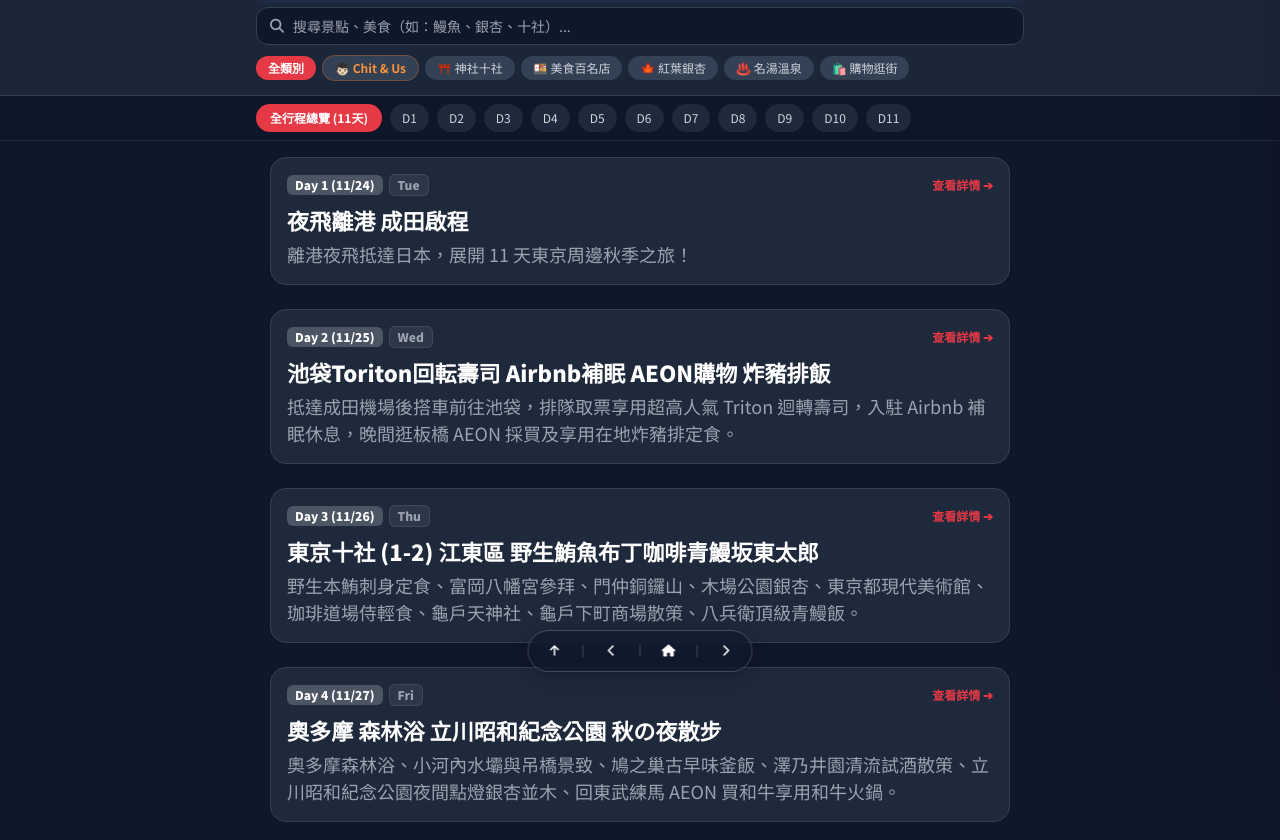
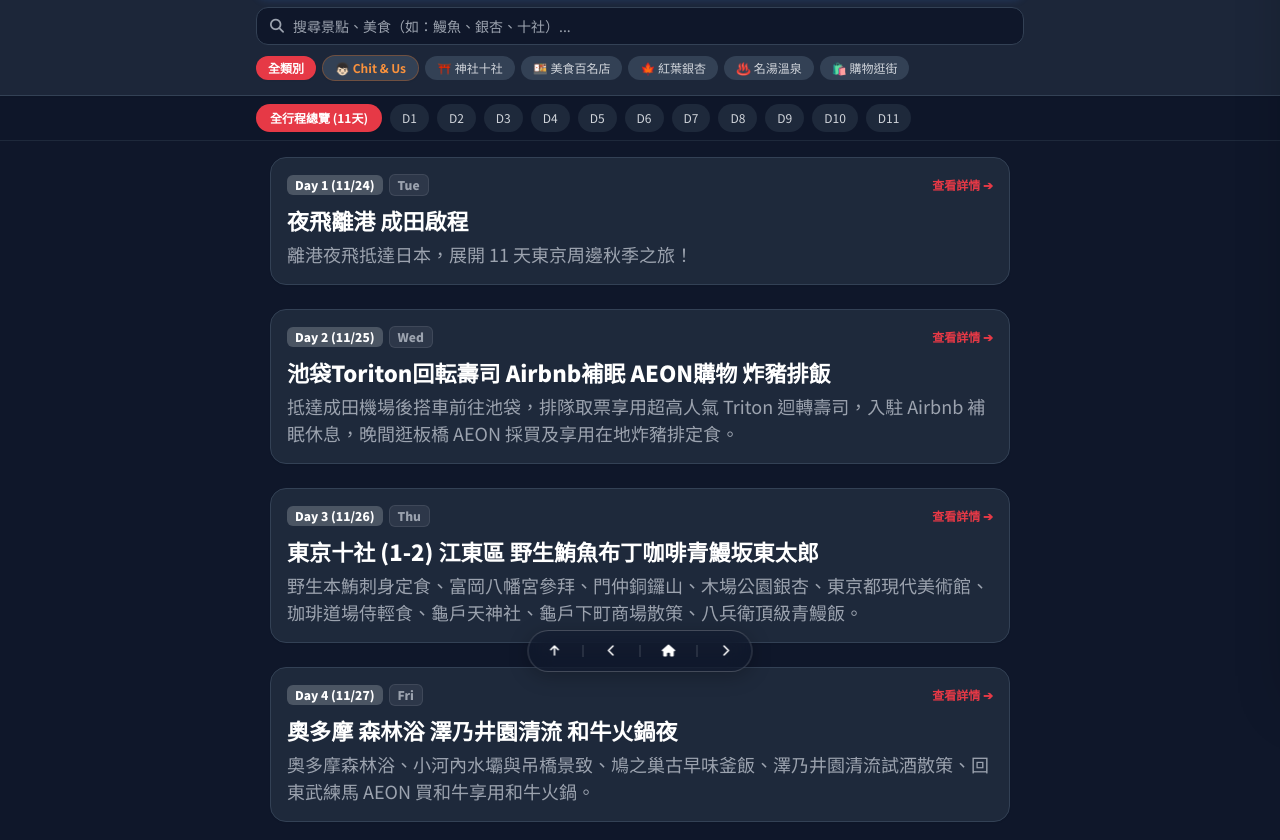
Before and after one commit to danwong0208/tokyo-trip-2026, a plain HTML site: page index.html in a window 1280 px wide. Shown: the part 112-952 px from the top of the page. Drawn offline with nearby package versions, Linux system fonts and the light colour scheme.

Commit message:
Add files via upload

```diff
--- a/index.html
+++ b/index.html
@@ -527,6 +527,7 @@
                         <a href="javascript:void(0)" onclick="openAppOrUrl('tabelog://', 'https://tabelog.com/saitama/A1101/A110102/11050911/')" class="block py-1.5 px-2 text-gray-600 dark:text-gray-300 hover:text-tokyo-red">☕ ANOTHER PLACE CAFÉ (3.50)</a>
                         <a href="javascript:void(0)" onclick="openAppOrUrl('tabelog://', 'https://tabelog.com/saitama/A1101/A110102/11028957/')" class="block py-1.5 px-2 text-gray-600 dark:text-gray-300 hover:text-tokyo-red">🥐 KU~NERUbakery (3.70)</a>
                         <a href="javascript:void(0)" onclick="openAppOrUrl('tabelog://', 'https://tabelog.com/tokyo/A1322/A132205/13032298/')" class="block py-1.5 px-2 text-gray-600 dark:text-gray-300 hover:text-tokyo-red">🍲 柿天舍 (3.48)</a>
+                        <a href="javascript:void(0)" onclick="openAppOrUrl('tabelog://', 'https://tabelog.com/tokyo/A1322/A132203/13324086/')" class="block py-1.5 px-2 text-gray-600 dark:text-gray-300 hover:text-tokyo-red">🍰 お菓子屋TAKARA</a>
                         <a href="javascript:void(0)" onclick="openAppOrUrl('tabelog://', 'https://tabelog.com/tokyo/A1305/A130501/13187796/')" class="block py-1.5 px-2 text-gray-600 dark:text-gray-300 hover:text-tokyo-red">🍲 人形町今半 壽喜燒 (3.60)</a>
                         <a href="javascript:void(0)" onclick="openAppOrUrl('tabelog://', 'https://tabelog.com/tokyo/A1305/A130501/13283190/')" class="block py-1.5 px-2 text-gray-600 dark:text-gray-300 hover:text-tokyo-red">🍜 宍道湖蜆中華蕎麥 琥珀 (3.74)</a>
                         <a href="javascript:void(0)" onclick="openAppOrUrl('tabelog://', 'https://tabelog.com/tokyo/A1322/A132203/13266841/')" class="block py-1.5 px-2 text-gray-600 dark:text-gray-300 hover:text-tokyo-red">🍜 支那ソバ おさだ (3.81)</a>
@@ -833,7 +834,7 @@
                 day: 2, date: "11/25", week: "Wed", title: "池袋Toriton回転壽司 Airbnb補眠 AEON購物 炸豬排飯",
                 summary: "抵達成田機場後搭車前往池袋，排隊取票享用超高人氣 Triton 迴轉壽司，入駐 Airbnb 補眠休息，晚間逛板橋 AEON 採買及享用在地炸豬排定食。", tag: "food",
                 items: [
-                    { time: "07:10 - 10:10", spot: "成田國際機場 T2 (NRT)", category: "transport", desc: "成田機場 T2 入境提取行李後搭車前往池袋。", googleMapUrl: "https://www.google.com/maps/search/?api=1&query=Narita+Airport+Terminal+2", officialUrl: "https://www.limousinebus.co.jp/guide/timetable/", transitUrl: "https://transit.yahoo.co.jp/search/result?from=%E6%88%90%E7%94%B0%E7%A9%BA%E6%B8%AF%E7%AC%AC%EF%BC%92%E3%83%80%E3%83%BC%E3%83%9F%E3%83%8A%E3%83%AB&to=%E6%B1%A0%E8%A2%8B&y=2026&m=11&d=25&hh=08&m1=0&m2=0", icon: "🛬" },
+                    { time: "07:10 - 10:00", spot: "成田國際機場 T2 (NRT)", category: "transport", desc: "成田機場 T2 入境提取行李後搭Skyliner至日暮里(Klook QR code)轉乘山手線往池袋。", googleMapUrl: "https://www.google.com/maps/search/?api=1&query=Narita+Airport+Terminal+2", officialUrl: "https://www.keisei.co.jp/keisei/tetudou/skyliner/tc/", transitUrl: "https://transit.yahoo.co.jp/search/result?from=%E6%88%90%E7%94%B0%E7%A9%BA%E6%B8%AF%E7%AC%AC%EF%BC%92%E3%83%80%E3%83%BC%E3%83%9F%E3%83%8A%E3%83%AB&to=%E6%B1%A0%E8%A2%8B&y=2026&m=11&d=25&hh=08&m1=0&m2=0", icon: "🛬" },
                     { time: "11:00 - 13:00", spot: "回転寿し トリトン Toriton (東武池袋店)", category: "food", desc: "抵達東武百貨 11F 取票現場排隊（11:00開門），享用第 1/2 round 迴轉壽司。", badge: "Tabelog 3.46", googleMapUrl: "https://maps.app.goo.gl/2TrCKmxek52ZuxFN7", tabelogUrl: "https://tabelog.com/tokyo/A1305/A130501/13192558/", appScheme: "tabelog://", officialUrl: "https://toriton-kita1.jp/shop/ikebukuro/", img: "Tokyo 2026/Day2/Day2回転寿し トリトン(東武池袋店).jpg", icon: "🍣" },
                     { time: "14:00 - 18:00", spot: "東武練馬 Airbnb", category: "hotel", desc: "辦理 Check-in 入住，午睡補眠。", googleMapUrl: "https://maps.app.goo.gl/FjchUMbuHZKu8f7u9", officialUrl: "https://www.airbnb.com.hk/rooms/912618396435484170?guests=1&adults=1&s=67&unique_share_id=c48cfd75-8954-41da-b00b-15d6e9aef960", transitUrl: "https://transit.yahoo.co.jp/search/result?from=%E6%B1%A0%E8%A2%8B&to=%E6%9D%B1%E6%AD%A6%E7%B7%B4%E9%A6%AC&y=2026&m=11&d=25&hh=13&m1=30&m2=0", icon: "🛏️" },
                     { time: "18:00 - 19:30", spot: "板橋 AEON Shopping Mall", category: "shop", desc: "採買在地用品水果小食。重點採購：1F AEON STYLE 超市、4F 3COINS+plus。", googleMapUrl: "https://maps.app.goo.gl/eGpMNbDnYMqRawMWA", officialUrl: "https://www.aeon.jp/sc/itabashi/", img: "Tokyo 2026/Day2/Day2板橋AEON.jpg", icon: "🛍️" },
@@ -856,14 +857,13 @@
                 ]
             },
             {
-                day: 4, date: "11/27", week: "Fri", title: "奧多摩 森林浴 立川昭和紀念公園 秋の夜散步",
-                summary: "奧多摩森林浴、小河內水壩與吊橋景致、鳩之巢古早味釜飯、澤乃井園清流試酒散策、立川昭和紀念公園夜間點燈銀杏並木、回東武練馬 AEON 買和牛享用和牛火鍋。", tag: "nature",
+                day: 4, date: "11/27", week: "Fri", title: "奧多摩 森林浴 澤乃井園清流 和牛火鍋夜",
+                summary: "奧多摩森林浴、小河內水壩與吊橋景致、鳩之巢古早味釜飯、澤乃井園清流試酒散策、回東武練馬 AEON 買和牛享用和牛火鍋。", tag: "nature",
                 items: [
                     { time: "10:00", spot: "奧多摩站", isChit: true, category: "nature", desc: "車站週邊及短程西東京巴士。約 2 小時車程抵達奧多摩。走訪小河內水壩、水與綠之親近館、氷川小橋與登計橋。（麦山浮橋視乎開放狀況，現關閉中）", googleMapUrl: "https://maps.app.goo.gl/6H9RNZ5kLLm8jCXB6", tabelogUrl: "https://tabelog.com/tokyo/A1330/A133004/R1994/rstLst/?SrtT=rt&LstRange=SF", appScheme: "tabelog://", officialUrl: "https://www.japan.travel/hk/spot/2179/", img: "Tokyo 2026/Day4/Day4奧多摩.jpg", icon: "🌲" },
                     { time: "13:00", spot: "鳩の巣釜めし", isChit: true, category: "food", desc: "享用在地古早味熱騰騰的山林特色釜飯。（10:30-17:00 營業，休三）", badge: "Tabelog 3.40", googleMapUrl: "https://maps.app.goo.gl/Mc7XPRzMXd91hwF39", tabelogUrl: "https://tabelog.com/tokyo/A1330/A133004/13045241/", appScheme: "tabelog://", officialUrl: "http://www.hatonosukamameshi.com/", img: "Tokyo 2026/Day4/Day4鳩の巣釜めし.jpg", icon: "🍲" },
                     { time: "14:00 - 17:00", spot: "鳩之巢吊橋 ‧ 御岳渓谷 ‧ 澤乃井園清流ガーデン", isChit: true, category: "nature", desc: "漫步鳩之巢吊橋與御岳溪谷步道，抵達澤乃井園清流花園，體驗試酒 Café 與採買在地手信。", badge: "Tabelog 3.46 試酒花園", googleMapUrl: "https://maps.app.goo.gl/6tH11s3sVi35ycog6", tabelogUrl: "https://tabelog.com/tokyo/A1330/A133003/13057838/", appScheme: "tabelog://", officialUrl: "http://www.hatonosukamameshi.com/", img: "Tokyo 2026/Day4/Day4澤乃井園清流.jpg", icon: "🍶" },
-                    { time: "18:15", spot: "立川站 國立昭和紀念公園", category: "nature", desc: "園區特別限定活動「秋の夜散步」，欣賞浪漫黃金銀杏並木夜間點燈景致。", badge: "秋の夜散步 點燈", googleMapUrl: "https://maps.app.goo.gl/X1VVjKjAH6ESWdkb6", officialUrl: "https://www.showakinen-koen.jp/autumn-night-walk/", img: "Tokyo 2026/Day4/Day4國立昭和紀念公園.jpeg", icon: "✨" },
-                    { time: "20:30", spot: "板橋 AEON 超市", category: "shop", desc: "返回東武練馬 AEON 超市採買頂級日本和牛與烏冬，返 Airbnb 享用溫馨和牛火鍋晚餐。", badge: "和牛火鍋採買", googleMapUrl: "https://maps.app.goo.gl/eGpMNbDnYMqRawMWA", officialUrl: "https://www.aeon.jp/sc/itabashi/", icon: "🍲" }
+                    { time: "19:15", spot: "板橋 AEON 超市", category: "shop", desc: "返回東武練馬 AEON 超市採買頂級日本和牛與烏冬，返 Airbnb 享用溫馨和牛火鍋晚餐。", badge: "和牛火鍋採買", googleMapUrl: "https://maps.app.goo.gl/eGpMNbDnYMqRawMWA", officialUrl: "https://www.aeon.jp/sc/itabashi/", icon: "🍲" }
                 ]
             },
             {
@@ -892,19 +892,20 @@
                     { time: "17:30 - 18:00", spot: "King製麵 (キング製麺)", category: "food", desc: "預算 15 至 30 分鐘排隊，享用魚介清湯餛飩叉燒拉麵。（17:30-20:30 營業）", badge: "Tabelog 3.79 米芝蓮推介", googleMapUrl: "https://maps.app.goo.gl/AqQL1oyizNAQG2FE8", tabelogUrl: "https://tabelog.com/tokyo/A1323/A132303/13232817/", appScheme: "tabelog://", officialUrl: "http://ramenkoike.com/", img: "Tokyo 2026/Day6/Day6King.jpg", icon: "🍜" }
                 ]
             },
-            {
+           {
                 day: 7, date: "11/30", week: "Mon", title: "秩父一日遊 🚄 長瀞荒川遊船 寶登山纜車 祭之湯溫泉",
-                summary: "西武秩父站前祭之湯浸溫泉與美食街晚餐。", tag: "onsen",
+                summary: "搭乘西武 Laview 特急往返秩父，走訪 Bakery Lapin Noir、長瀞荒川遊船、有隣味噌豬肉丼、寶登山纜車及觀景台、阿左美冷蔵、秩父神社及番場通商店街，最後於西武秩父站前祭之湯浸溫泉與美食街晚餐。", tag: "onsen",
                 items: [
-                    { time: "08:30 - 10:10", spot: "池袋站 🚄 Laview 特急往秩父", category: "transport", desc: "搭乘西武 Laview 特急前往西武秩父（約 1 小時 40 分鐘）。", badge: "西武特急 Laview", googleMapUrl: "https://maps.app.goo.gl/GdYZMvFxgp6x3RRNA", officialUrl: "https://www.seiburailway.jp/zh-tw/railway/limitedexpress/laview/", img: "Tokyo 2026/Day7/Day7Laview.jpg", icon: "🚆" },
-                    { time: "10:30", spot: "Bakery Lapin Noir", category: "food", desc: "秩父人氣手作麵包百名店。（10:00-17:00 營業，休二五）", badge: "Tabelog 3.65 麵包百名店", googleMapUrl: "https://maps.app.goo.gl/X1n6EsHhhYtuWp1R7", tabelogUrl: "https://tabelog.com/saitama/A1107/A110701/11003478/", appScheme: "tabelog://", officialUrl: "https://www.lapin-noir.co.jp/product/", img: "Tokyo 2026/Day7/Day7 Bakery Lapin Noir.jpg", icon: "🥐" },
-                    { time: "11:00", spot: "秩父神社", category: "shrine", desc: "參拜秩父三大神社之一【秩父神社】。", badge: "秩父名剎", googleMapUrl: "https://maps.app.goo.gl/g5KXR7gc9idGkqFb6", officialUrl: "http://www.chichibu-jinja.or.jp/", img: "Tokyo 2026/Day7/Day7秩父神社.jpg", icon: "⛩" },
-                    { time: "12:00", spot: "長瀞站 豚みそ丼専門店 有隣", category: "food", desc: "享用秩父在地名物火烤香氣十足的味噌豬肉丼。（10:30-16:00 營業，休三四）", badge: "Tabelog 3.44 名物味噌豬肉丼", googleMapUrl: "https://maps.app.goo.gl/1ZFmXRyaZPiLqFcY8", tabelogUrl: "https://tabelog.com/saitama/A1107/A110704/11050608/", appScheme: "tabelog://", officialUrl: "https://www.chichibu-railway.co.jp/nagatoro/yurinbutamiso.html", img: "Tokyo 2026/Day7/Day7有隣.jpg", icon: "🍚" },
-                    { time: "13:00 - 14:00", spot: "長瀞荒川遊船", category: "nature", desc: "路線：岩疊發船，終點為高砂橋，平穩欣賞沿岸奇岩風光（20 分鐘）。高砂橋搭乘免費接駁巴士返長瀞站。", badge: "荒川奇岩順流遊船", googleMapUrl: "https://maps.app.goo.gl/vtqzJSVq7bzW4q7U8", officialUrl: "https://www.chichibu-railway.co.jp/nagatoro/boat.html", img: "Tokyo 2026/Day7/Day7長瀞荒川遊船.jpg", icon: "🚣" },
-                    { time: "14:00 - 15:30", spot: "寶登山纜車 ‧ 寶登山神社 ‧ SUSABINO TERRACE", category: "nature", desc: "長瀞站前搭乘免費接駁巴士至寶登山神社入口，步行數分鐘至山麓站搭乘纜車登高至 SUSABINO TERRACE 觀景平台。", badge: "寶登山全景觀景台", googleMapUrl: "https://maps.app.goo.gl/MxzTkueUk7dRcVr49", officialUrl: "https://www.chichibu-railway.co.jp/nagatoro/corse.html", img: "Tokyo 2026/Day7/Day7寶登山.jpg", icon: "🚠" },
-                    { time: "15:45 - 16:30", spot: "阿左美冷蔵", category: "food", desc: "享用著名天然水刨冰甜品。（10:00-16:30 營業，休四）", badge: "Tabelog 3.64 刨冰百名店", googleMapUrl: "https://maps.app.goo.gl/afQLktNv1oHkMxSj7", tabelogUrl: "https://tabelog.com/saitama/A1107/A110704/11000617/", appScheme: "tabelog://", officialUrl: "http://asamireizo.web.fc2.com/", img: "Tokyo 2026/Day7/Day7阿左美冷蔵.jpg", icon: "🍧" },
-                    { time: "17:00", spot: "西武秩父站前 祭之湯", category: "onsen", desc: "體驗特色秩父溫泉【祭之湯】放鬆身心浸溫泉。", badge: "日歸名湯", googleMapUrl: "https://maps.app.goo.gl/Ut9pdZkCpGgucFn29", officialUrl: "https://www.seibu-leisure.co.jp/matsuri/index.html?utm_source=google&utm_medium=map&utm_campaign=Google_map_organic", img: "Tokyo 2026/Day7/Day7祭之湯.jpg", icon: "♨" },
-                    { time: "18:30 - 19:30", spot: "祭之湯美食街", category: "food", desc: "享用草鞋豬肉丼、蔥拉麵與在地精釀啤酒晚餐。晚餐後約 19:30 乘車返回東武練馬站。", badge: "Tabelog 3.21 地元美食街", googleMapUrl: "https://maps.app.goo.gl/Ut9pdZkCpGgucFn29", tabelogUrl: "https://tabelog.com/saitama/A1107/A110701/11044455/", appScheme: "tabelog://", officialUrl: "https://www.seibu-leisure.co.jp/matsuri/utage/index.html", img: "Tokyo 2026/Day7/Day7祭之湯美食街.jpg", icon: "🍺" }
+                    { time: "08:30 - 09:51", spot: "池袋站 🚄 Laview 特急往秩父", category: "transport", desc: "搭乘西武 Laview 特急前往西武秩父（約 1 小時 21 分鐘）。", badge: "西武特急 Laview", googleMapUrl: "https://maps.app.goo.gl/GdYZMvFxgp6x3RRNA", officialUrl: "https://www.seiburailway.jp/zh-tw/railway/limitedexpress/laview/", img: "Tokyo 2026/Day7/Day7Laview.jpg", icon: "🚆" },
+                    { time: "10:05 - 10:30", spot: "Bakery Lapin Noir", category: "food", desc: "秩父人氣手作麵包百名店。（10:00-17:00 營業，休二五）", badge: "Tabelog 3.65 麵包百名店", googleMapUrl: "https://maps.app.goo.gl/X1n6EsHhhYtuWp1R7", tabelogUrl: "https://tabelog.com/saitama/A1107/A110701/11003478/", appScheme: "tabelog://", officialUrl: "https://www.lapin-noir.co.jp/product/", img: "Tokyo 2026/Day7/Day7 Bakery Lapin Noir.jpg", icon: "🥐" },
+                    { time: "11:10", spot: "長瀞荒川遊船", category: "nature", desc: "路線：岩疊發船，終點為高砂橋，平穩欣賞沿岸奇岩風光（20 分鐘）。高砂橋搭乘免費接駁巴士返長瀞站。", badge: "荒川奇岩順流遊船", googleMapUrl: "https://maps.app.goo.gl/vtqzJSVq7bzW4q7U8", officialUrl: "https://www.chichibu-railway.co.jp/nagatoro/boat.html", img: "Tokyo 2026/Day7/Day7長瀞荒川遊船.jpg", icon: "🚣" },
+                    { time: "12:15", spot: "長瀞站 豚みそ丼専門店 有隣", category: "food", desc: "享用秩父在地名物火烤香氣十足的味噌豬肉丼。（10:30-16:00 營業，休三四）", badge: "Tabelog 3.44 名物味噌豬肉丼", googleMapUrl: "https://maps.app.goo.gl/1ZFmXRyaZPiLqFcY8", tabelogUrl: "https://tabelog.com/saitama/A1107/A110704/11050608/", appScheme: "tabelog://", officialUrl: "https://www.chichibu-railway.co.jp/nagatoro/yurinbutamiso.html", img: "Tokyo 2026/Day7/Day7有隣.jpg", icon: "🍚" },
+                    { time: "13:30 - 15:00", spot: "寶登山纜車 ‧ 寶登山神社 ‧ SUSABINO TERRACE", category: "nature", desc: "長瀞站前搭乘免費接駁巴士至寶登山神社入口，步行數分鐘至山麓站搭乘纜車登高至 SUSABINO TERRACE 觀景平台。", badge: "寶登山全景觀景台", googleMapUrl: "https://maps.app.goo.gl/MxzTkueUk7dRcVr49", officialUrl: "https://www.chichibu-railway.co.jp/nagatoro/corse.html", img: "Tokyo 2026/Day7/Day7寶登山.jpg", icon: "🚠" },
+                    { time: "15:30", spot: "阿左美冷蔵", category: "food", desc: "享用著名天然水刨冰甜品。（10:00-16:30 營業，休四）", badge: "Tabelog 3.64 刨冰百名店", googleMapUrl: "https://maps.app.goo.gl/afQLktNv1oHkMxSj7", tabelogUrl: "https://tabelog.com/saitama/A1107/A110704/11000617/", appScheme: "tabelog://", officialUrl: "http://asamireizo.web.fc2.com/", img: "Tokyo 2026/Day7/Day7阿左美冷蔵.jpg", icon: "🍧" },
+                    { time: "16:40", spot: "秩父神社 及 番場通商店街", category: "shrine", desc: "參拜秩父三大神社之一【秩父神社】，並漫步充滿昭和復古建築風情的番場通商店街。", badge: "秩父名剎", googleMapUrl: "https://maps.app.goo.gl/g5KXR7gc9idGkqFb6", officialUrl: "http://www.chichibu-jinja.or.jp/", img: "Tokyo 2026/Day7/Day7秩父神社.jpg", icon: "⛩" },
+                    { time: "18:00", spot: "西武秩父站前 祭之湯", category: "onsen", desc: "體驗特色秩父溫泉【祭之湯】放鬆身心浸溫泉。", badge: "日歸名湯", googleMapUrl: "https://maps.app.goo.gl/Ut9pdZkCpGgucFn29", officialUrl: "https://www.seibu-leisure.co.jp/matsuri/index.html?utm_source=google&utm_medium=map&utm_campaign=Google_map_organic", img: "Tokyo 2026/Day7/Day7祭之湯.jpg", icon: "♨" },
+                    { time: "19:15", spot: "祭之湯美食街", category: "food", desc: "享用草鞋豬肉丼、蔥拉麵與在地精釀啤酒晚餐。", badge: "Tabelog 3.21 地元美食街", googleMapUrl: "https://maps.app.goo.gl/Ut9pdZkCpGgucFn29", tabelogUrl: "https://tabelog.com/saitama/A1107/A110701/11044455/", appScheme: "tabelog://", officialUrl: "https://www.seibu-leisure.co.jp/matsuri/utage/index.html", img: "Tokyo 2026/Day7/Day7祭之湯美食街.jpg", icon: "🍺" },
+                    { time: "20:24 - 21:42", spot: "西武秩父站 🚄 Laview 特急直達池袋站", category: "transport", desc: "搭乘西武 Laview 特急直達返回池袋站，隨後轉乘東武東上線返東武練馬 Airbnb。", badge: "西武特急 Laview", googleMapUrl: "https://maps.app.goo.gl/Ut9pdZkCpGgucFn29", officialUrl: "https://www.seiburailway.jp/zh-tw/railway/limitedexpress/laview/", img: "Tokyo 2026/Day7/Day7Laview.jpg", icon: "🚆" }
                 ]
             },
             {
@@ -934,8 +935,9 @@
             },
             {
                 day: 10, date: "12/03", week: "Thu", title: "池袋 壽喜燒 購物 觀景 前野原溫泉古民家和食夜",
-                summary: "享用人形町今半 15F 頂級壽喜燒 Lunch Set、池袋商圈熱鬧購物採買、太陽城陽光 60 瞭望台 TENBOU-PARK 欣賞高空夕陽絕景、返 Airbnb 稍息，晚間前往前野原溫泉さやの湯處，於柿天舍享用和食晚餐並體驗露天風呂天然溫泉。", tag: "onsen",
+                summary: "朝早先到東武練馬人氣甜品店「お菓子屋TAKARA」買手作西點，中午享用人形町今半 15F 頂級壽喜燒 Lunch Set、池袋商圈熱鬧購物採買、太陽城陽光 60 瞭望台 TENBOU-PARK 欣賞高空夕陽絕景、返 Airbnb 稍息，晚間前往前野原溫泉さやの湯處，於柿天舍享用和食晚餐並體驗露天風呂天然溫泉。", tag: "onsen",
                 items: [
+                    { time: "10:30", spot: "お菓子屋TAKARA", category: "food", desc: "東武練馬站附近精緻手作烘焙甜點店，採買新鮮出爐西點與特色甜品。", badge: "東武練馬手作甜點", googleMapUrl: "https://www.google.com/maps/place/%E3%81%8A%E8%8F%93%E5%AD%90%E5%B1%8BTAKARA/@35.7689917,139.6613669,17z/data=!3m1!5s0x6018ecede90a6455:0x6bf6cae47726a626!4m14!1m7!3m6!1s0x6018ecedc33d6acd:0x6a569910e6355d00!2z5p2x5q2m57e06aas!8m2!3d35.7686261!4d139.6617156!16s%2Fm%2F0807bpj!3m5!1s0x6018ed005b536dc3:0xccd315bdc963cbe3!8m2!3d35.7700293!4d139.6663004!16s%2Fg%2F11z8vt586y?authuser=0&hl=zh-TW&entry=ttu&g_ep=EgoyMDI2MTExOC4xIKXMDSoASAFQAw%3D%3D", tabelogUrl: "https://tabelog.com/tokyo/A1322/A132203/13324086/", appScheme: "tabelog://", officialUrl: "https://www.instagram.com/okashiya_takara/", img: "Tokyo 2026/Day10/Day10お菓子屋TAKARA.jpg", icon: "🍰" },
                     { time: "12:00", spot: "人形町今半 (池袋東武店 15F)", isChit: true, category: "food", desc: "享用百年老店極致黑毛和牛壽喜燒 Lunch Set (JPY 7,920)。（11:00-15:00，官網提前兩星期網上預約）", badge: "Tabelog 3.60 百年壽喜燒名店", googleMapUrl: "https://maps.app.goo.gl/irEJsQw2GtppiPz8A", tabelogUrl: "https://tabelog.com/tokyo/A1305/A130501/13187796/", appScheme: "tabelog://", officialUrl: "https://restaurant.imahan.com/menu-ikebukuro-tobu/", img: "Tokyo 2026/Day10/Day10人形町今半.jpg", icon: "🍲" },
                     { time: "13:30", spot: "池袋逛街購物", category: "shop", desc: "池袋商圈熱鬧散策採買：3Coins+Plus、Standard Products、Seria，以及太陽城 alpa B1F SM2 (Samansa Mos2)、1F Studio CLIP (FELISSIMO outlook)。", badge: "池袋商圈 Shopping", googleMapUrl: "https://maps.app.goo.gl/n9zPBEEP3gnZnV5t7", officialUrl: "", icon: "🛍️" },
                     { time: "16:30", spot: "太陽城陽光60瞭望台 TENBOU-PARK", category: "nature", desc: "登高高空綠洲 TENBOU-PARK，俯瞰 360 度池袋與東京天際線夕陽絕景。", badge: "高空 360 度觀景台", googleMapUrl: "https://maps.app.goo.gl/8GZRZTWLy7ndJuao7", officialUrl: "https://sunshinecity.jp/observatory/?utm_source=Google&utm_medium=mybusiness&utm_campaign=kutikomi&utm_id=1", img: "Tokyo 2026/Day10/Day10TENBOU-PARK.jpg", icon: "🌆" },
```
